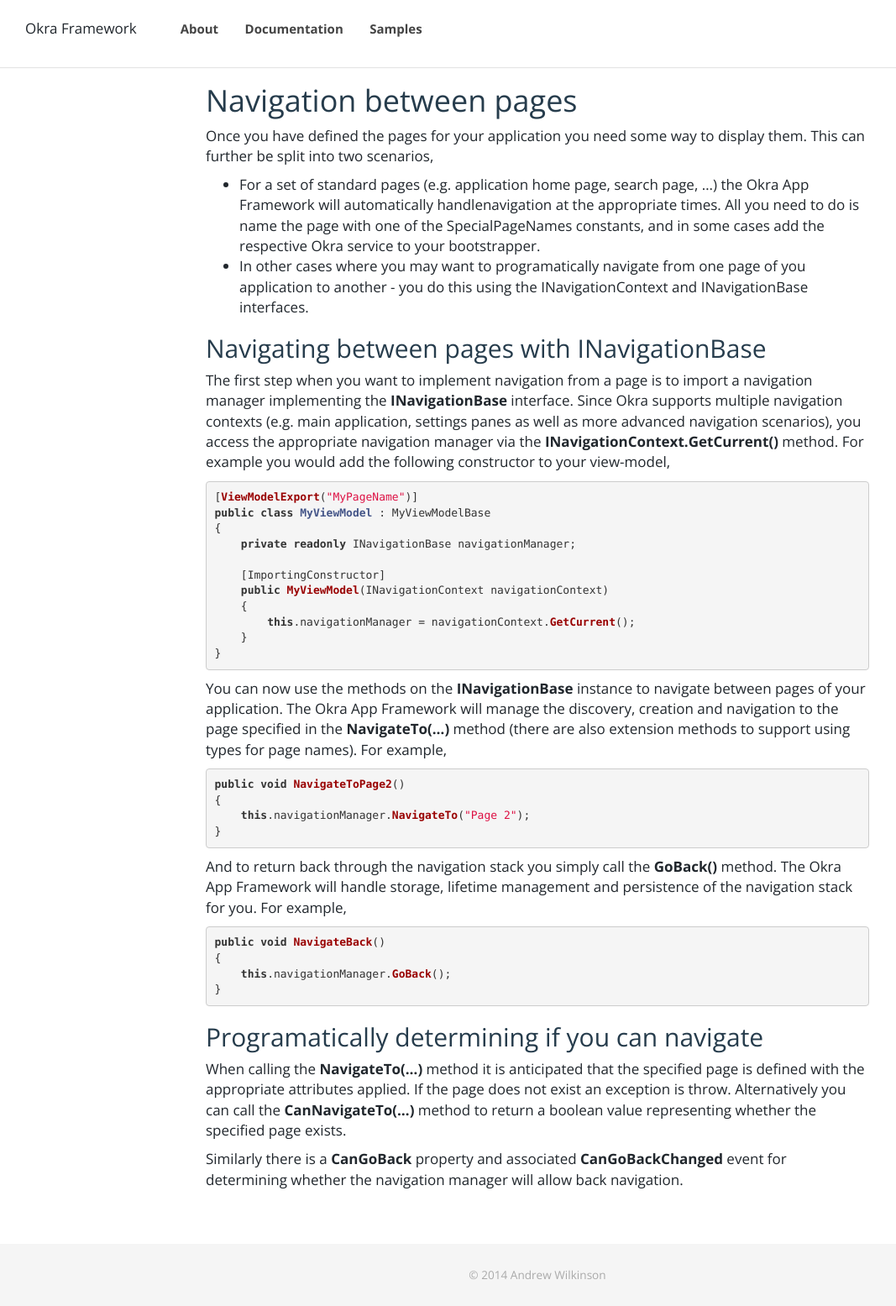
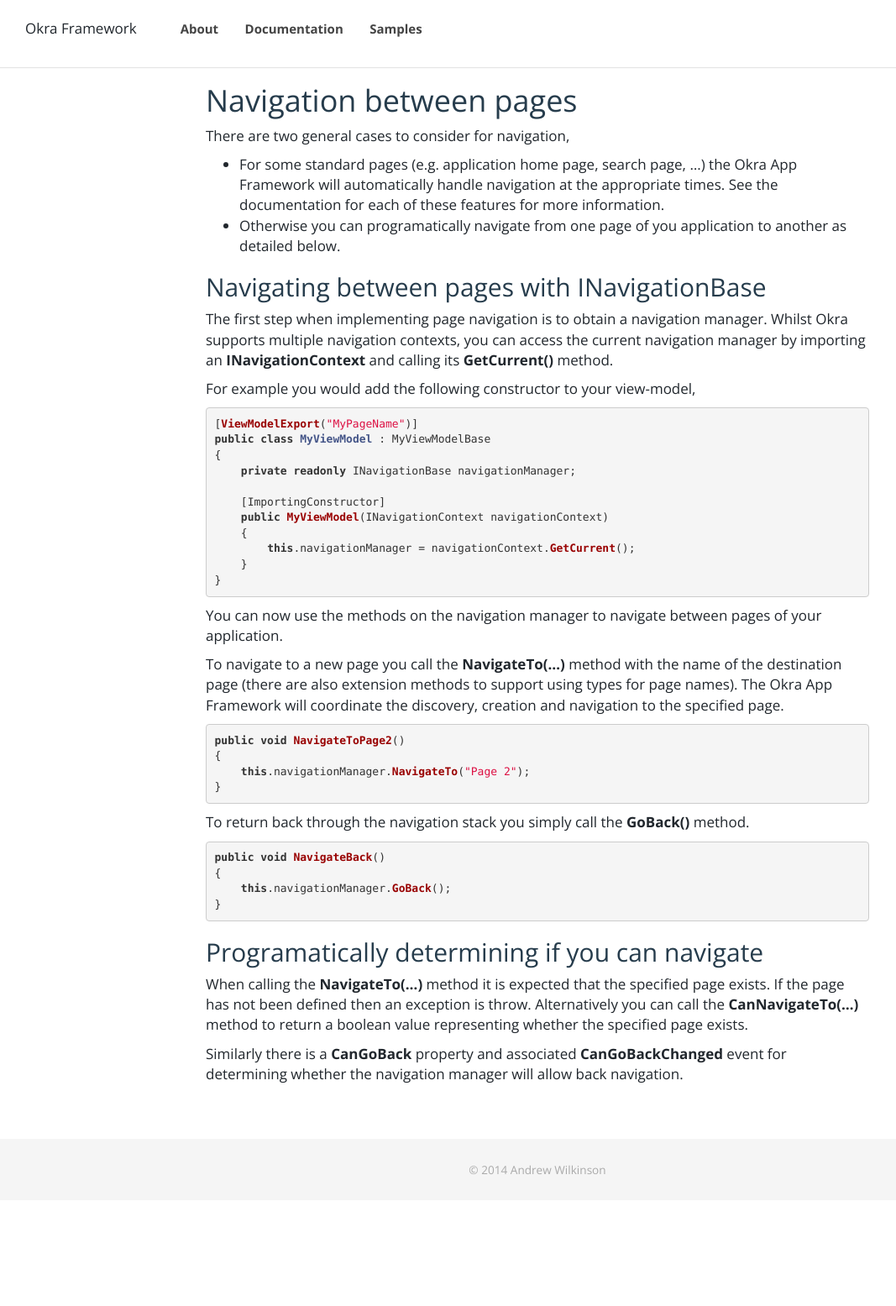
Before and after one commit to OkraFramework/OkraFramework.github.io, a Jekyll site: the page built from documentation/okra_app_framework/navigation_between_pages.md, in a window 1280 px wide. Shown: the whole page at 84% size, without its empty margins (0-1067 px from the left). Built offline with Jekyll 4.4.1, drawn with Linux system fonts in a browser that asks for light colours; nearby versions of some CDN libraries; after the commit the page ends 1429 px from its top, so only the background shows below that.

Commit message:
Update navigation documentation related to page navigation

```diff
--- a/documentation/okra_app_framework/navigation_between_pages.md
+++ b/documentation/okra_app_framework/navigation_between_pages.md
@@ -6,21 +6,19 @@ title: Navigation between pages
 Navigation between pages
 ========================
 
-Once you have defined the pages for your application you need some way to display them. This can further be split into two scenarios,
+There are two general cases to consider for navigation,
 
-* For a set of standard pages (e.g. application home page, search page, ...) the Okra App Framework will automatically handlenavigation
-at the appropriate times. All you need to do is name the page with one of the SpecialPageNames constants, and in some cases add the
-respective Okra service to your bootstrapper.
-* In other cases where you may want to programatically navigate from one page of you application to another - you do this using the
-INavigationContext and INavigationBase interfaces.
+* For some standard pages (e.g. application home page, search page, ...) the Okra App Framework will automatically handle navigation
+at the appropriate times. See the documentation for each of these features for more information.
+* Otherwise you can programatically navigate from one page of you application to another as detailed below.
 
 Navigating between pages with INavigationBase
 ---------------------------------------------
 
-The first step when you want to implement navigation from a page is to import a navigation manager implementing the **INavigationBase**
-interface. Since Okra supports multiple navigation contexts (e.g. main application, settings panes as well as more advanced navigation scenarios),
-you access the appropriate navigation manager via the **INavigationContext.GetCurrent()** method. For example you would add the following
-constructor to your view-model,
+The first step when implementing page navigation is to obtain a navigation manager. Whilst Okra supports multiple navigation
+contexts, you can access the current navigation manager by importing an **INavigationContext** and calling its **GetCurrent()** method.
+
+For example you would add the following constructor to your view-model,
 
 {% highlight c# %}
 [ViewModelExport("MyPageName")]
@@ -36,9 +34,11 @@ public class MyViewModel : MyViewModelBase
 }
 {% endhighlight %}
 
-You can now use the methods on the **INavigationBase** instance to navigate between pages of your application. The Okra App Framework will manage
-the discovery, creation and navigation to the page specified in the **NavigateTo(...)** method (there are also extension methods to support using
-types for page names). For example,
+You can now use the methods on the navigation manager to navigate between pages of your application.
+
+To navigate to a new page you call
+the **NavigateTo(...)** method with the name of the destination page (there are also extension methods to support using
+types for page names). The Okra App Framework will coordinate the discovery, creation and navigation to the specified page.
 
 {% highlight c# %}
 public void NavigateToPage2()
@@ -47,8 +47,7 @@ public void NavigateToPage2()
 }
 {% endhighlight %}
 
-And to return back through the navigation stack you simply call the **GoBack()** method. The Okra App Framework will handle storage, lifetime management
-and persistence of the navigation stack for you. For example,
+To return back through the navigation stack you simply call the **GoBack()** method.
 
 {% highlight c# %}
 public void NavigateBack()
@@ -60,8 +59,8 @@ public void NavigateBack()
 Programatically determining if you can navigate
 -----------------------------------------------
 
-When calling the **NavigateTo(...)** method it is anticipated that the specified page is defined with the appropriate attributes applied. If the page
-does not exist an exception is throw. Alternatively you can call the **CanNavigateTo(...)** method to return a boolean value representing whether the
+When calling the **NavigateTo(...)** method it is expected that the specified page exists. If the page has not been defined then
+an exception is throw. Alternatively you can call the **CanNavigateTo(...)** method to return a boolean value representing whether the
 specified page exists.
 
 Similarly there is a **CanGoBack** property and associated **CanGoBackChanged** event for determining whether the navigation manager will allow back navigation.
```
Also changed, not shown: documentation/okra_app_framework/navigation_using_commands.md (+8 -9 lines).
